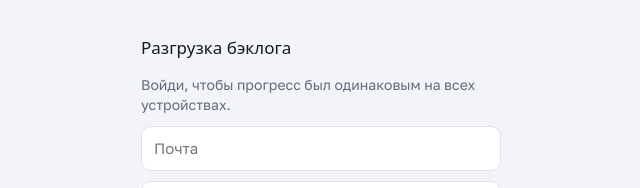
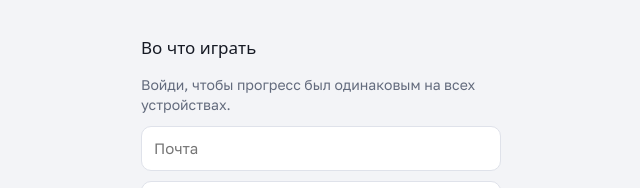
Before and after one commit to kissselyochek-byte/backlog, a plain HTML site: page index.html in a window 1280 px wide. Shown: the part 229-417 px from the top of the page, 319-959 px from the left. Drawn offline with nearby package versions, Linux system fonts and the light colour scheme; a web font is replaced by a local one.

Commit message:
Rename app
Co-Authored-By: Claude Opus 5.5 <noreply@anthropic.com>
Claude-Session: https://claude.ai/code/session_01YaRKdSdPQVkev7kSyr9ood

```diff
--- a/index.html
+++ b/index.html
@@ -4,7 +4,7 @@
 <meta charset="utf-8">
 <meta name="viewport" content="width=device-width,initial-scale=1,viewport-fit=cover">
 <meta name="theme-color" content="#10131a">
-<title>Разгрузка бэклога</title>
+<title>Во что играть</title>
 <link rel="icon" href="icon.svg" type="image/svg+xml">
 <link rel="manifest" href="manifest.webmanifest">
 <link rel="preconnect" href="https://fonts.googleapis.com">
@@ -147,7 +147,7 @@ ul{list-style:none;margin:0;padding:0;display:flex;flex-direction:column;gap:2px
 
 <div class="wrap">
   <header>
-    <h1>Разгрузка бэклога</h1>
+    <h1>Во что играть</h1>
   </header>
   <div class="dates">
     <label>Начал: <input type="date" id="start-date"></label>
@@ -197,7 +197,7 @@ ul{list-style:none;margin:0;padding:0;display:flex;flex-direction:column;gap:2px
 </div>
 <div class="auth" id="auth" hidden>
   <form id="auth-form" autocomplete="on">
-    <h2>Разгрузка бэклога</h2>
+    <h2>Во что играть</h2>
     <p>Войди, чтобы прогресс был одинаковым на всех устройствах.</p>
     <input id="auth-email" type="email" placeholder="Почта" autocomplete="email" required>
     <input id="auth-pass" type="password" placeholder="Пароль (от 6 символов)" autocomplete="current-password" required>
--- a/queue.json
+++ b/queue.json
@@ -1,5 +1,5 @@
 {
-  "title": "Разгрузка бэклога",
+  "title": "Во что играть",
   "devices": {"L":"Legion Go","S":"Scar 16"},
   "blocks": [
     {
```
Also changed, not shown: manifest.webmanifest.
